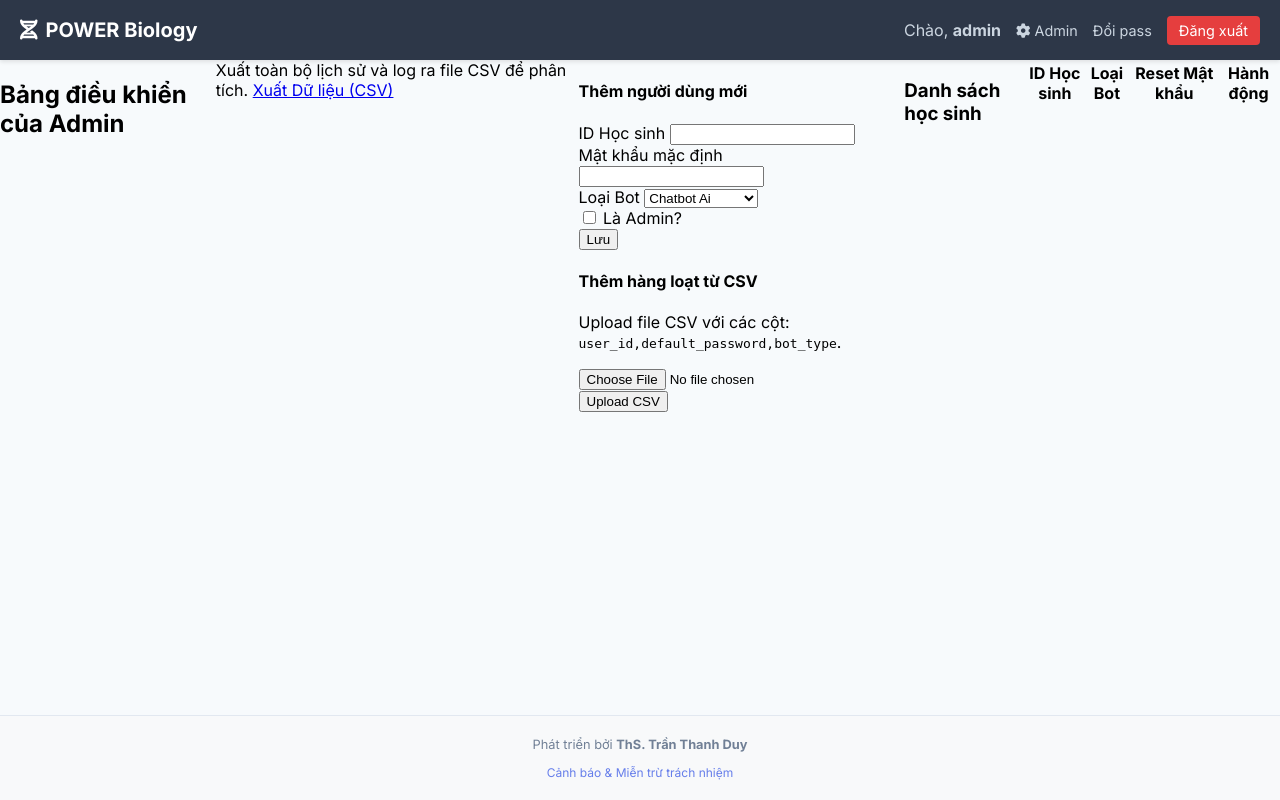
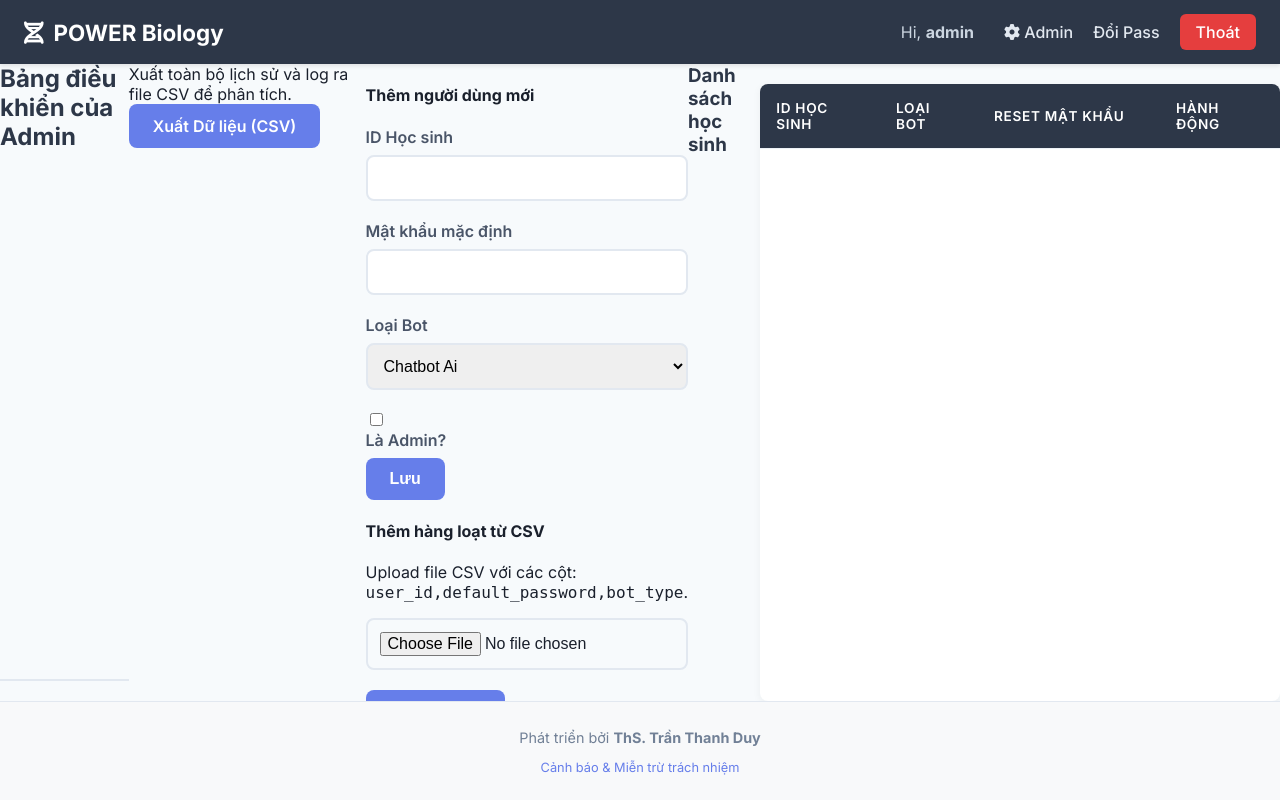
Before and after one commit to tranthanhduysph-coder/power-biology, a Flask app: page /admin in a window 1280 px wide. Run offline with Flask 3, Linux system fonts and the light colour scheme; a user stored in the database is signed in; lists and menus that the app fills with data are empty; some libraries are stand-ins or nearby versions.

Commit message:
Update base.html

```diff
--- a/app/templates/base.html
+++ b/app/templates/base.html
@@ -9,14 +9,15 @@
     <link href="https://fonts.googleapis.com/css2?family=Inter:wght@400;500;600;700&display=swap" rel="stylesheet">
 
     <style>
-        /* --- CẤU HÌNH CƠ BẢN --- */
+        /* --- 1. CẤU HÌNH CHUNG --- */
         :root {
             --primary: #667eea;
             --primary-dark: #5a67d8;
-            --text-dark: #2d3748;
-            --text-gray: #718096;
+            --text-dark: #1a202c; /* Màu chữ đậm hơn cho rõ */
+            --text-gray: #4a5568;
             --bg-light: #f7fafc;
-            --sidebar-width: 280px; /* Chiều rộng cột History */
+            --sidebar-width: 280px;
+            --header-height: 64px;
         }
 
         * { box-sizing: border-box; }
@@ -24,232 +25,254 @@
         body {
             font-family: 'Inter', sans-serif;
             background-color: var(--bg-light);
+            color: var(--text-dark);
             margin: 0;
             padding: 0;
             height: 100vh;
             display: flex;
-            flex-direction: column; /* Xếp dọc: Navbar ở trên, Nội dung ở dưới */
-            overflow: hidden; /* Chặn scroll của body */
+            flex-direction: column;
+            font-size: 16px; /* Tăng cỡ chữ cơ bản */
         }
 
-        /* --- NAVBAR (Thanh menu trên cùng) --- */
+        a { text-decoration: none; color: var(--primary); }
+        a:hover { text-decoration: underline; }
+
+        /* --- 2. NAVBAR (Thanh menu) --- */
         .navbar {
             background: #2d3748;
             color: white;
-            height: 60px;
+            height: var(--header-height);
             display: flex;
             justify-content: space-between;
             align-items: center;
-            padding: 0 20px;
+            padding: 0 24px;
             flex-shrink: 0;
-            z-index: 100;
             box-shadow: 0 2px 4px rgba(0,0,0,0.1);
+            z-index: 1000;
         }
-        .nav-brand a { color: white; text-decoration: none; font-size: 1.25rem; font-weight: 700; }
-        .nav-links { display: flex; align-items: center; gap: 15px; }
-        .nav-links a { color: #cbd5e0; text-decoration: none; font-size: 0.9rem; transition: 0.2s; }
+        .nav-brand a { color: white; font-size: 1.4rem; font-weight: 700; text-decoration: none; }
+        .nav-links { display: flex; align-items: center; gap: 20px; }
+        .nav-links a { color: #e2e8f0; font-weight: 500; transition: 0.2s; }
         .nav-links a:hover { color: white; }
-        .logout-btn { background: #e53e3e; padding: 6px 12px; border-radius: 4px; color: white !important; }
+        .logout-btn {
+            background: #e53e3e; padding: 8px 16px; border-radius: 6px;
+            color: white !important; font-weight: 600; text-decoration: none !important;
+        }
 
-        /* --- LAYOUT CHÍNH (Chia cột: History | Chat) --- */
+        /* --- 3. MAIN LAYOUT (Thông minh hơn) --- */
         .main-content {
-            flex: 1; /* Chiếm hết chiều cao còn lại */
+            flex: 1;
             display: flex;
-            flex-direction: row; /* QUAN TRỌNG: Xếp ngang */
             overflow: hidden;
             position: relative;
+            /* Mặc định là Row cho Chat, nhưng các trang thường sẽ override */
+            flex-direction: row;
         }
 
-        /* --- SIDEBAR HISTORY (Cột trái) --- */
+        /* --- 4. SIDEBAR HISTORY (Cố định cứng để không bị mất) --- */
         .sidebar {
             width: var(--sidebar-width);
+            min-width: var(--sidebar-width); /* QUAN TRỌNG: Chống bị bóp méo */
             background: #fff;
             border-right: 1px solid #e2e8f0;
             display: flex;
             flex-direction: column;
             height: 100%;
-            flex-shrink: 0;
+            z-index: 900;
         }
 
         .sidebar-header {
-            padding: 15px;
+            padding: 20px;
             border-bottom: 1px solid #edf2f7;
-            font-weight: 600;
+            font-weight: 700;
             color: var(--text-dark);
+            font-size: 1.1rem;
             background: #f8fafc;
         }
 
         .history-list {
             flex: 1;
             overflow-y: auto;
-            padding: 10px;
+            padding: 12px;
         }
 
-        /* Style cho từng mục lịch sử */
         .history-item {
             display: block;
-            padding: 12px;
+            padding: 12px 16px;
             margin-bottom: 8px;
             border-radius: 8px;
-            color: var(--text-dark);
-            text-decoration: none;
-            font-size: 0.9rem;
+            color: var(--text-gray);
+            font-weight: 500;
             transition: all 0.2s;
-            border: 1px solid transparent;
             white-space: nowrap;
             overflow: hidden;
             text-overflow: ellipsis;
+            border: 1px solid transparent;
         }
 
-        .history-item:hover {
-            background-color: #ebf4ff;
-            border-color: #bee3f8;
-            color: var(--primary);
+        .history-item:hover { background-color: #ebf4ff; color: var(--primary); }
+        .history-item.active {
+            background-color: var(--primary); color: white;
+            box-shadow: 0 4px 6px rgba(102, 126, 234, 0.3);
         }
 
-        .history-item.active {
-            background-color: var(--primary);
-            color: white;
-            font-weight: 500;
-            box-shadow: 0 2px 5px rgba(102, 126, 234, 0.4);
-        }
-
-        /* --- CHAT AREA (Cột phải) --- */
+        /* --- 5. CHAT AREA --- */
         .chat-wrapper {
             flex: 1;
             display: flex;
             flex-direction: column;
             background: #fff;
+            width: 100%;
             position: relative;
-            min-width: 0; /* Fix lỗi flexbox bị tràn */
+        }
+
+        .chat-header {
+            padding: 16px 24px;
+            border-bottom: 1px solid #edf2f7;
+            font-weight: 600;
+            font-size: 1.1rem;
+            display: flex; justify-content: space-between; align-items: center;
         }
 
         .chat-box {
             flex: 1;
             overflow-y: auto;
-            padding: 20px;
-            padding-bottom: 100px; /* Chừa chỗ cho input */
-            background-color: #ffffff;
+            padding: 24px;
+            padding-bottom: 120px;
             scroll-behavior: smooth;
         }
 
-        /* Tin nhắn */
-        .message {
-            display: flex;
-            align-items: flex-start;
-            gap: 12px;
-            margin-bottom: 20px;
-            max-width: 85%;
-            animation: fadeIn 0.3s ease;
-        }
-        @keyframes fadeIn { from { opacity: 0; transform: translateY(5px); } to { opacity: 1; transform: translateY(0); } }
-
-        .message.user {
-            margin-left: auto; /* Đẩy sang phải */
-            flex-direction: row-reverse;
-        }
+        /* Message Bubbles */
+        .message { display: flex; align-items: flex-start; gap: 16px; margin-bottom: 24px; max-width: 800px; }
+        .message.user { margin-left: auto; flex-direction: row-reverse; }
 
         .message .avatar {
-            width: 36px;
-            height: 36px;
-            border-radius: 50%;
-            display: flex;
-            align-items: center;
-            justify-content: center;
-            flex-shrink: 0;
-            font-size: 1.1rem;
+            width: 40px; height: 40px; border-radius: 50%;
+            display: flex; align-items: center; justify-content: center;
+            flex-shrink: 0; font-size: 1.2rem;
+            box-shadow: 0 2px 4px rgba(0,0,0,0.1);
         }
-        .message.assistant .avatar { background: #e2e8f0; color: #4a5568; }
+        .message.assistant .avatar { background: white; border: 1px solid #e2e8f0; color: #4a5568; }
         .message.user .avatar { background: var(--primary); color: white; }
 
         .message .bubble {
-            padding: 12px 16px;
-            border-radius: 12px;
-            line-height: 1.5;
-            font-size: 0.95rem;
-            position: relative;
+            padding: 16px 20px; border-radius: 12px;
+            line-height: 1.6; font-size: 1rem;
+            box-shadow: 0 1px 2px rgba(0,0,0,0.05);
+        }
+        .message.assistant .bubble { background: #f8fafc; border: 1px solid #edf2f7; color: var(--text-dark); border-top-left-radius: 2px; }
+        .message.user .bubble { background: var(--primary); color: white; border-top-right-radius: 2px; }
+
+        /* Input Area */
+        .input-area-wrapper {
+            position: absolute; bottom: 0; left: 0; right: 0;
+            padding: 24px; background: rgba(255,255,255,0.95);
+            border-top: 1px solid #edf2f7;
+        }
+        .input-container {
+            display: flex; align-items: flex-end; gap: 12px;
+            background: #f7fafc; border: 2px solid #edf2f7;
+            border-radius: 12px; padding: 8px 16px;
+            transition: 0.2s;
+        }
+        .input-container:focus-within { background: white; border-color: var(--primary); }
+        textarea {
+            width: 100%; background: transparent; border: none; outline: none;
+            font-size: 1rem; resize: none; max-height: 150px; padding: 8px 0;
+        }
+        .send-btn {
+            width: 44px; height: 44px; border-radius: 50%;
+            background: var(--primary); color: white; border: none;
+            cursor: pointer; font-size: 1.1rem; transition: 0.2s;
+        }
+        .send-btn:hover { background: var(--primary-dark); transform: scale(1.1); }
+
+        /* --- 6. ADMIN & LOGIN CSS (SỬA LỖI GIAO DIỆN XẤU) --- */
+
+        /* Container cho các trang không phải Chat (Login, Admin) */
+        .container, .admin-container {
+            width: 100%;
+            max-width: 1200px;
+            margin: 0 auto;
+            padding: 40px 20px;
+            overflow-y: auto; /* Cho phép cuộn nếu bảng dài */
         }
 
-        .message.assistant .bubble {
-            background: #f1f5f9;
-            color: var(--text-dark);
-            border-top-left-radius: 2px;
-        }
+        /* Typography cho Admin */
+        h1, h2, h3 { margin-top: 0; color: #2d3748; }
+        h2 { border-bottom: 2px solid #e2e8f0; padding-bottom: 10px; margin-bottom: 20px; }
 
-        .message.user .bubble {
-            background: var(--primary);
-            color: white;
-            border-top-right-radius: 2px;
-        }
+        /* Style cho FORM (Login & Admin Form) */
+        .form-group { margin-bottom: 20px; }
+        label { display: block; margin-bottom: 8px; font-weight: 600; color: #4a5568; }
 
-        /* Vùng nhập liệu */
-        .input-area-wrapper {
-            position: absolute;
-            bottom: 0; left: 0; right: 0;
-            padding: 20px;
-            background: rgba(255,255,255,0.95);
-            border-top: 1px solid #edf2f7;
-        }
-
-        .input-container {
-            display: flex;
-            align-items: flex-end;
-            background: #f7fafc;
-            border: 1px solid #e2e8f0;
-            border-radius: 12px;
-            padding: 10px;
-            gap: 10px;
+        input[type="text"], input[type="password"], input[type="file"], select {
+            width: 100%;
+            padding: 12px;
+            font-size: 1rem;
+            border: 2px solid #e2e8f0;
+            border-radius: 8px;
             transition: 0.2s;
         }
-        .input-container:focus-within {
-            background: white;
-            border-color: var(--primary);
-            box-shadow: 0 0 0 3px rgba(102,126,234,0.15);
-        }
+        input:focus, select:focus { border-color: var(--primary); outline: none; }
 
-        textarea {
-            flex: 1;
-            background: transparent;
-            border: none;
-            outline: none;
-            resize: none;
-            font-family: inherit;
-            font-size: 1rem;
-            max-height: 100px;
-            padding: 5px 0;
-        }
-
-        .send-btn {
-            width: 40px; height: 40px;
-            border-radius: 50%;
+        .btn, button[type="submit"] {
+            padding: 12px 24px;
             background: var(--primary);
             color: white;
             border: none;
+            border-radius: 8px;
+            font-size: 1rem;
+            font-weight: 600;
             cursor: pointer;
-            display: flex; align-items: center; justify-content: center;
-            transition: 0.2s;
+            display: inline-block;
         }
-        .send-btn:hover { background: var(--primary-dark); transform: scale(1.05); }
+        .btn:hover { background: var(--primary-dark); }
+        .btn-danger { background: #e53e3e; }
+        .btn-danger:hover { background: #c53030; }
+
+        /* Style cho BẢNG (Admin Table) */
+        table {
+            width: 100%;
+            border-collapse: collapse;
+            background: white;
+            border-radius: 8px;
+            overflow: hidden;
+            box-shadow: 0 2px 8px rgba(0,0,0,0.05);
+            margin-top: 20px;
+        }
+        th, td {
+            padding: 16px;
+            text-align: left;
+            border-bottom: 1px solid #edf2f7;
+        }
+        th {
+            background-color: #2d3748;
+            color: white;
+            font-weight: 600;
+            text-transform: uppercase;
+            font-size: 0.85rem;
+            letter-spacing: 0.05em;
+        }
+        tr:hover { background-color: #f7fafc; }
+        td { color: #4a5568; }
+
+        /* Flash Messages */
+        .flash-messages {
+            position: fixed; top: 80px; right: 20px; z-index: 2000;
+            width: 350px;
+        }
+        .alert { padding: 16px; border-radius: 8px; margin-bottom: 10px; color: white; font-weight: 500; box-shadow: 0 4px 6px rgba(0,0,0,0.1); }
+        .alert-success { background: #48bb78; }
+        .alert-danger { background: #f56565; }
+        .alert-info { background: #4299e1; }
 
         /* Footer */
         .site-footer {
-            background: #f8f9fa;
-            color: #718096;
-            font-size: 0.8rem;
-            text-align: center;
-            padding: 8px;
-            border-top: 1px solid #e2e8f0;
+            background: #f8f9fa; border-top: 1px solid #e2e8f0;
+            padding: 12px; text-align: center; font-size: 0.9rem; color: #718096;
+            flex-shrink: 0;
         }
-        .site-footer a { color: var(--primary); text-decoration: none; }
-
-        /* Flash Messages */
-        .flash-messages {
-            position: fixed; top: 70px; right: 20px; z-index: 2000;
-        }
-        .alert { padding: 12px 20px; border-radius: 6px; margin-bottom: 10px; color: white; box-shadow: 0 4px 6px rgba(0,0,0,0.1); }
-        .alert-success { background: #48bb78; }
-        .alert-danger { background: #f56565; }
-        .alert-info { background: #4299e1; }
     </style>
 </head>
 <body>
@@ -257,19 +280,21 @@
     <nav class="navbar">
         <div class="nav-brand">
             <a href="{{ url_for('main.index') }}">
-                <i class="fas fa-dna" style="margin-right: 8px;"></i>POWER Biology
+                <i class="fas fa-dna" style="margin-right: 10px;"></i>POWER Biology
             </a>
         </div>
         <div class="nav-links">
             {% if current_user.is_authenticated %}
-                <span class="desktop-only" style="color: #cbd5e0;">Chào, <b>{{ current_user.username }}</b></span>
+                <span style="color: #cbd5e0; margin-right: 10px;" class="desktop-only">
+                    Hi, <b>{{ current_user.username }}</b>
+                </span>
                 {% if current_user.is_admin %}
                     <a href="{{ url_for('main.admin_dashboard') }}"><i class="fas fa-cog"></i> Admin</a>
                 {% else %}
                     <a href="{{ url_for('main.reset_session') }}" style="color: #63b3ed;"><i class="fas fa-plus"></i> Chat mới</a>
                 {% endif %}
-                <a href="{{ url_for('main.change_password') }}">Đổi pass</a>
-                <a href="{{ url_for('main.logout') }}" class="logout-btn">Đăng xuất</a>
+                <a href="{{ url_for('main.change_password') }}">Đổi Pass</a>
+                <a href="{{ url_for('main.logout') }}" class="logout-btn">Thoát</a>
             {% endif %}
         </div>
     </nav>
@@ -291,18 +316,17 @@
     <footer class="site-footer">
         <div class="footer-content">
             <p>Phát triển bởi <b>ThS. Trần Thanh Duy</b></p>
-            <p style="font-size: 0.75rem; margin-top: 4px;">
+            <p style="font-size: 0.8rem; margin-top: 4px;">
                 <a href="{{ url_for('main.disclaimer') }}">Cảnh báo & Miễn trừ trách nhiệm</a>
             </p>
         </div>
     </footer>
 
     <script>
+        // Tự động cuộn xuống cuối khi vào chat
         document.addEventListener("DOMContentLoaded", function() {
             var chatBox = document.querySelector('.chat-box');
-            if (chatBox) {
-                chatBox.scrollTop = chatBox.scrollHeight;
-            }
+            if (chatBox) { chatBox.scrollTop = chatBox.scrollHeight; }
         });
     </script>
 </body>
```
